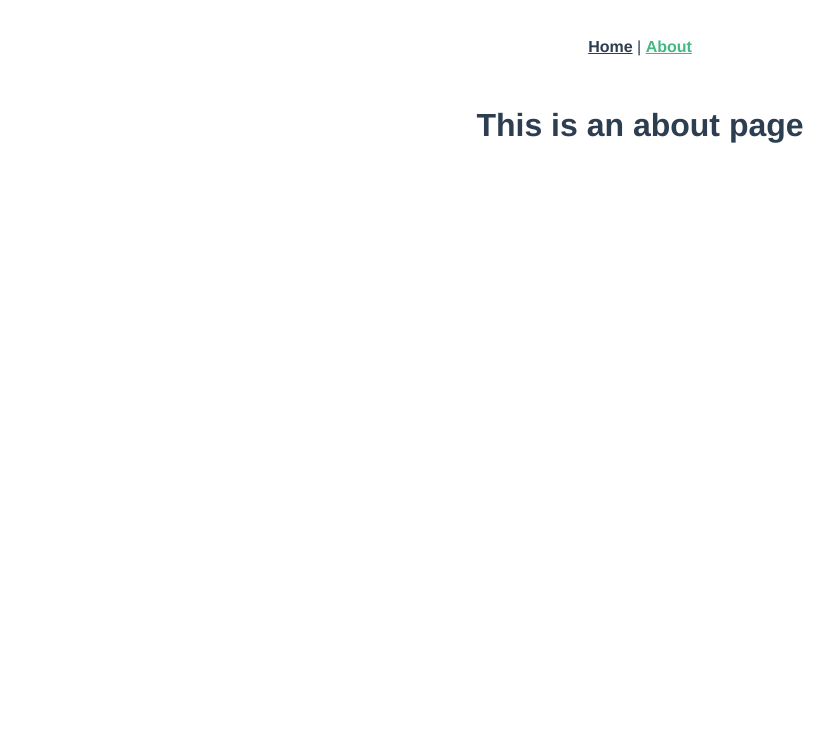
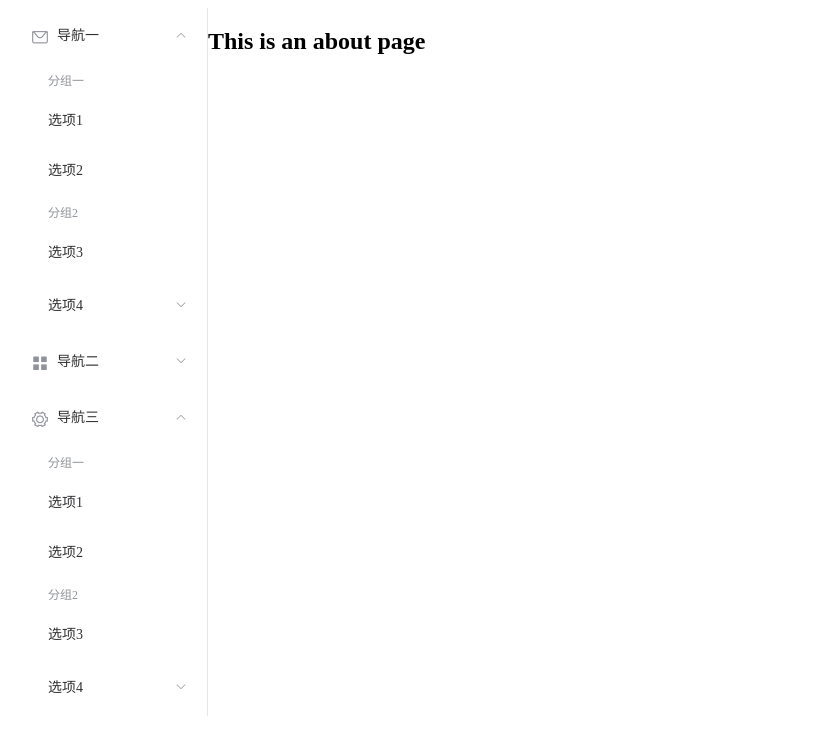
Before and after one commit to han3sui/vue-admin-template, a Vue app: page /#/about in a window 1280 px wide. Shown: the top 754 px of the page, without its empty margins (0-834 px from the left). Built offline with nearby package versions, Linux system fonts and the light colour scheme.

Commit message:
初始化

```diff
--- a/src/App.vue
+++ b/src/App.vue
@@ -1,32 +1,10 @@
 <template>
   <div id="app">
-    <div id="nav">
-      <router-link to="/">Home</router-link> |
-      <router-link to="/about">About</router-link>
-    </div>
-    <router-view/>
+    <keep-alive>
+      <!--      缓存的视图组件-->
+      <router-view v-if="$route.meta.keepAlive"/>
+    </keep-alive>
+    <!--    不被缓存的视图组件-->
+    <router-view v-if="!$route.meta.keepAlive"/>
   </div>
 </template>
-
-<style lang="scss">
-#app {
-  font-family: Avenir, Helvetica, Arial, sans-serif;
-  -webkit-font-smoothing: antialiased;
-  -moz-osx-font-smoothing: grayscale;
-  text-align: center;
-  color: #2c3e50;
-}
-
-#nav {
-  padding: 30px;
-
-  a {
-    font-weight: bold;
-    color: #2c3e50;
-
-    &.router-link-exact-active {
-      color: #42b983;
-    }
-  }
-}
-</style>
--- a/src/assets/css/index.scss
+++ b/src/assets/css/index.scss
@@ -0,0 +1,8 @@
+#app {
+  font-family: "Helvetica Neue",Helvetica,"PingFang SC","Hiragino Sans GB","Microsoft YaHei","微软雅黑",Arial,sans-serif;
+  -webkit-font-smoothing: antialiased;
+  -moz-osx-font-smoothing: grayscale;
+  text-align: center;
+  color: #2c3e50;
+  font-size: 14px;
+}
--- /dev/null
+++ b/src/layout/components/AppAside.vue
@@ -0,0 +1,17 @@
+<template>
+  <el-aside width="200px" style="background-color: rgb(238, 241, 246)">
+    <app-aside-menu/>
+  </el-aside>
+</template>
+
+<script>
+import AppAsideMenu from '@/layout/components/AppAsideMenu'
+export default {
+  name: 'AppAside',
+  components: { AppAsideMenu }
+}
+</script>
+
+<style scoped>
+
+</style>
--- /dev/null
+++ b/src/layout/components/AppAsideMenu.vue
@@ -0,0 +1,59 @@
+<template>
+  <el-menu :default-openeds="['1', '3']">
+    <el-submenu index="1">
+      <template slot="title"><i class="el-icon-message"></i>导航一</template>
+      <el-menu-item-group>
+        <template slot="title">分组一</template>
+        <el-menu-item index="1-1">选项1</el-menu-item>
+        <el-menu-item index="1-2">选项2</el-menu-item>
+      </el-menu-item-group>
+      <el-menu-item-group title="分组2">
+        <el-menu-item index="1-3">选项3</el-menu-item>
+      </el-menu-item-group>
+      <el-submenu index="1-4">
+        <template slot="title">选项4</template>
+        <el-menu-item index="1-4-1">选项4-1</el-menu-item>
+      </el-submenu>
+    </el-submenu>
+    <el-submenu index="2">
+      <template slot="title"><i class="el-icon-menu"></i>导航二</template>
+      <el-menu-item-group>
+        <template slot="title">分组一</template>
+        <el-menu-item index="2-1">选项1</el-menu-item>
+        <el-menu-item index="2-2">选项2</el-menu-item>
+      </el-menu-item-group>
+      <el-menu-item-group title="分组2">
+        <el-menu-item index="2-3">选项3</el-menu-item>
+      </el-menu-item-group>
+      <el-submenu index="2-4">
+        <template slot="title">选项4</template>
+        <el-menu-item index="2-4-1">选项4-1</el-menu-item>
+      </el-submenu>
+    </el-submenu>
+    <el-submenu index="3">
+      <template slot="title"><i class="el-icon-setting"></i>导航三</template>
+      <el-menu-item-group>
+        <template slot="title">分组一</template>
+        <el-menu-item index="3-1">选项1</el-menu-item>
+        <el-menu-item index="3-2">选项2</el-menu-item>
+      </el-menu-item-group>
+      <el-menu-item-group title="分组2">
+        <el-menu-item index="3-3">选项3</el-menu-item>
+      </el-menu-item-group>
+      <el-submenu index="3-4">
+        <template slot="title">选项4</template>
+        <el-menu-item index="3-4-1">选项4-1</el-menu-item>
+      </el-submenu>
+    </el-submenu>
+  </el-menu>
+</template>
+
+<script>
+export default {
+  name: 'AppAsideMenu'
+}
+</script>
+
+<style scoped>
+
+</style>
--- /dev/null
+++ b/src/layout/components/AppFooter.vue
@@ -0,0 +1,13 @@
+<template>
+<footer></footer>
+</template>
+
+<script>
+export default {
+  name: 'AppFooter'
+}
+</script>
+
+<style scoped>
+
+</style>
--- /dev/null
+++ b/src/layout/components/AppMain.vue
@@ -0,0 +1,15 @@
+<template>
+  <section>
+    <router-view/>
+  </section>
+</template>
+
+<script>
+export default {
+  name: 'AppMain'
+}
+</script>
+
+<style scoped>
+
+</style>
--- /dev/null
+++ b/src/layout/components/AppNav.vue
@@ -0,0 +1,13 @@
+<template>
+<nav></nav>
+</template>
+
+<script>
+export default {
+  name: 'AppNav'
+}
+</script>
+
+<style scoped>
+
+</style>
--- /dev/null
+++ b/src/layout/index.vue
@@ -0,0 +1,28 @@
+<template>
+  <div class="app-body">
+    <app-aside class="app-aside"/>
+    <div class="app-container">
+      <app-nav class="app-nav"/>
+      <app-main class="app-main"/>
+      <app-footer class="app-footer"/>
+    </div>
+  </div>
+</template>
+
+<script>
+import AppAside from '@/layout/components/AppAside'
+import AppNav from '@/layout/components/AppNav'
+import AppMain from '@/layout/components/AppMain'
+import AppFooter from '@/layout/components/AppFooter'
+export default {
+  name: 'Layout',
+  components: { AppFooter, AppMain, AppNav, AppAside }
+}
+</script>
+
+<style scoped lang="scss">
+.app-body{
+  display: flex;
+  flex-direction: row;
+}
+</style>
--- a/src/router/index.js
+++ b/src/router/index.js
@@ -1,27 +1,25 @@
 import Vue from 'vue'
 import VueRouter from 'vue-router'
-import Home from '../views/Home.vue'
+import Layout from '../layout/index'
 
 Vue.use(VueRouter)
 
-const routes = [
+const baseRoutes = [
   {
     path: '/',
-    name: 'Home',
-    component: Home
-  },
-  {
-    path: '/about',
-    name: 'About',
-    // route level code-splitting
-    // this generates a separate chunk (about.[hash].js) for this route
-    // which is lazy-loaded when the route is visited.
-    component: () => import(/* webpackChunkName: "about" */ '../views/About.vue')
+    name: 'Index',
+    component: Layout,
+    children: [{
+      path: '/about',
+      name: 'About',
+      component: () => import(/* webpackChunkName: "about" */ '../views/About.vue')
+    }]
   }
 ]
 
 const router = new VueRouter({
-  routes
+  mode: 'hash',
+  routes: baseRoutes
 })
 
 export default router
```
Also changed, not shown: src/layout/components/AppAsideMenuItem.vue (added, +13 -0 lines), 1 other file (tests, documents, lock files or other folders).
